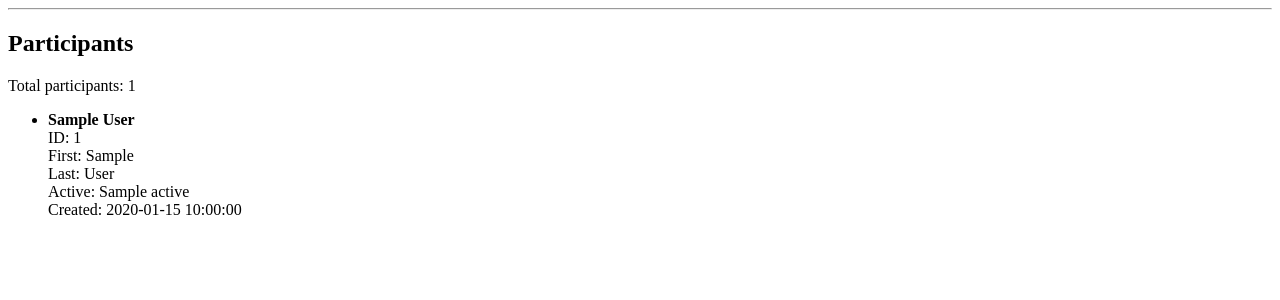
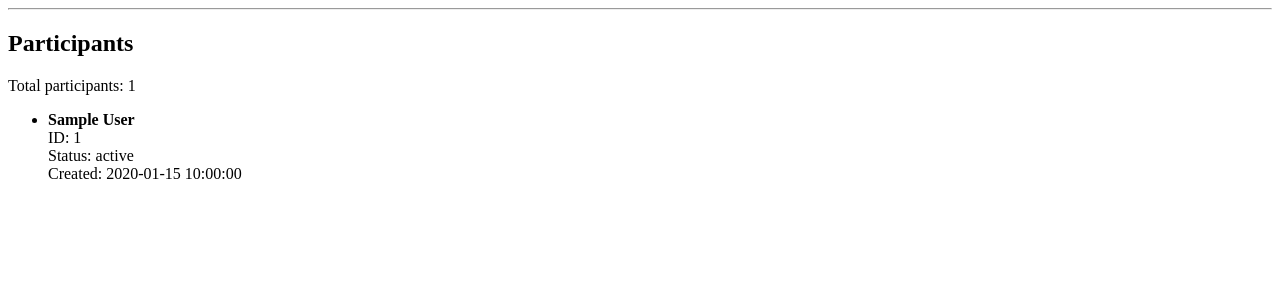
Before and after one commit to mustavo-dev/gym-challenge, a Flask app: template src/ui/templates/admin/participants.html in a window 1280 px wide. Shown: the part 98-398 px from the top of the page. Run offline with Flask 3, Linux system fonts and the light colour scheme; the template is opened without the code that fills it: most values are stand-ins (such as "Sample title", 1, 10 or a date in 2020).

Commit message:
refactor: simpligy participant list display for admin ui

```diff
--- a/src/ui/templates/admin/participants.html
+++ b/src/ui/templates/admin/participants.html
@@ -14,10 +14,8 @@
       <li>
         <strong>{{ participant.display_name }}</strong><br>
         ID: {{ participant.participant_id }}<br>
-        First: {{ participant.first_name }}<br>
-        Last: {{ participant.last_name }}<br>
-        Active: {{ participant.active }}<br>
-        Created: {{ participant.created_at }}
+        Status: {{ participant.status_label }}<br>
+        Created: {{ participant.created_display }}
       </li>
     {% endfor %}
   </ul>
```
Also changed, not shown: src/ui/services/participant_admin_service.py (+4 -4 lines).
